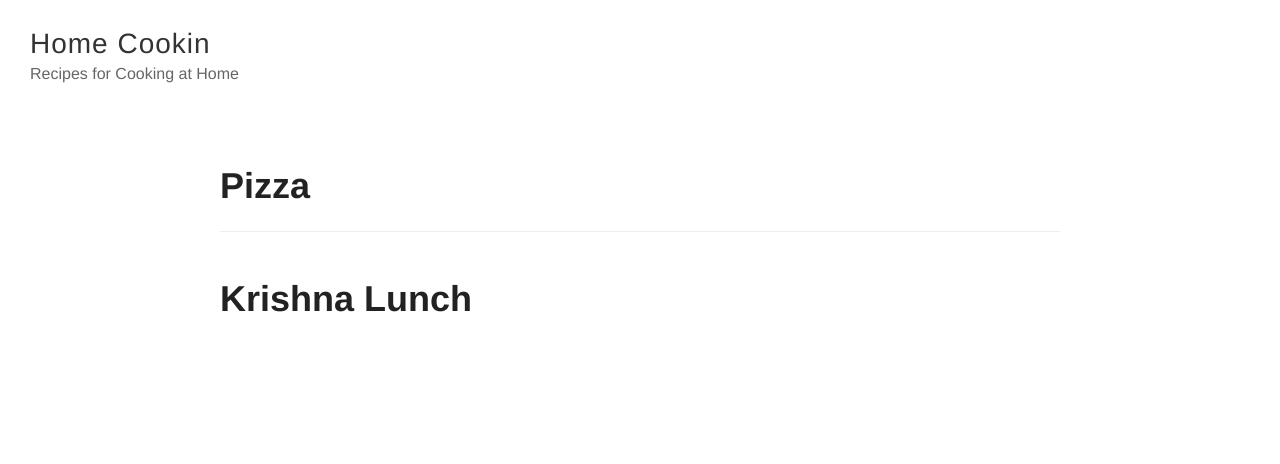
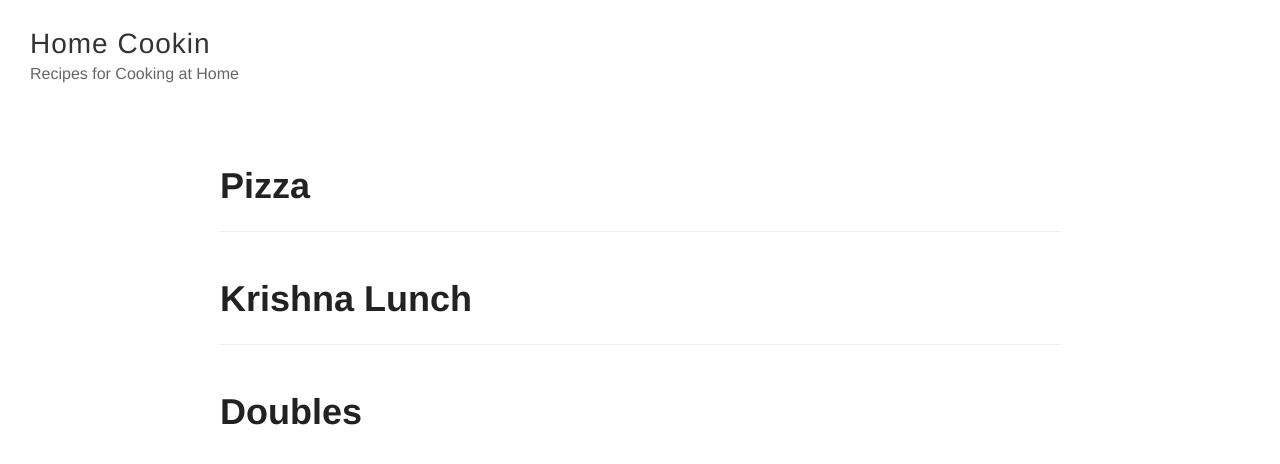
Before and after one commit to skelleyboy/cookin, a Jekyll site: the page built from index.html, in a window 1280 px wide. Shown: the top 464 px of the page. Built offline with Jekyll 4.4.1, drawn with Linux system fonts in a browser that asks for light colours.

Commit message:
Update from Forestry.io skelleyboy updated _drafts/doubles.md skelleyboy updated _posts/2021-09-10-doubles.md skelleyboy deleted _drafts/doubles.md

```diff
--- a/_drafts/doubles.md
+++ b/_posts/2021-09-10-doubles.md
@@ -3,6 +3,10 @@ layout: post
 title: Doubles
 
 ---
+# Doubles
+
+## Ingredients
+
 1. 3 cups flour
 2. 1 teaspoon cumin
 3. ½-1 teaspoon turmeric
```
Also changed, not shown: .forestry/front_matter/templates/blog-post.yml.
